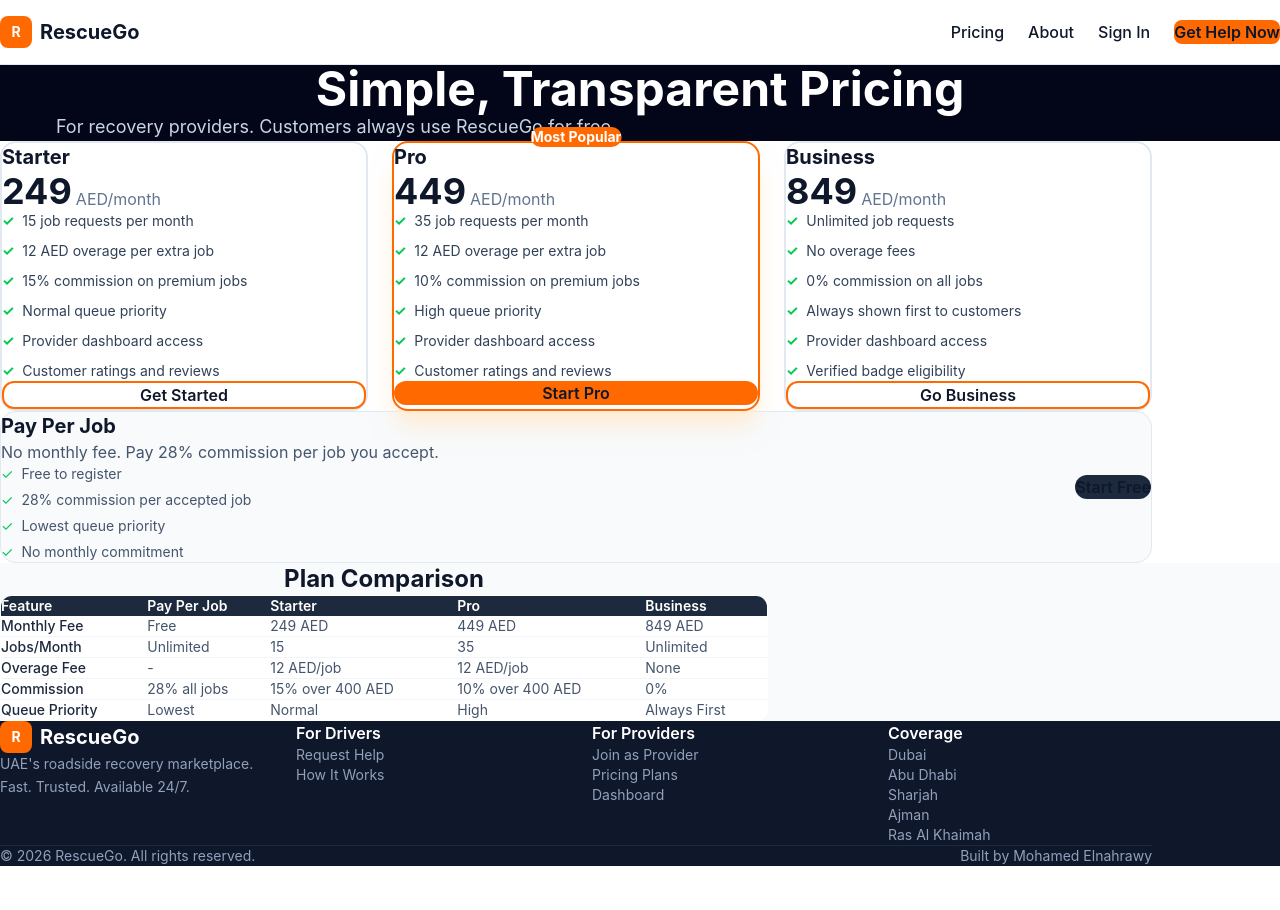
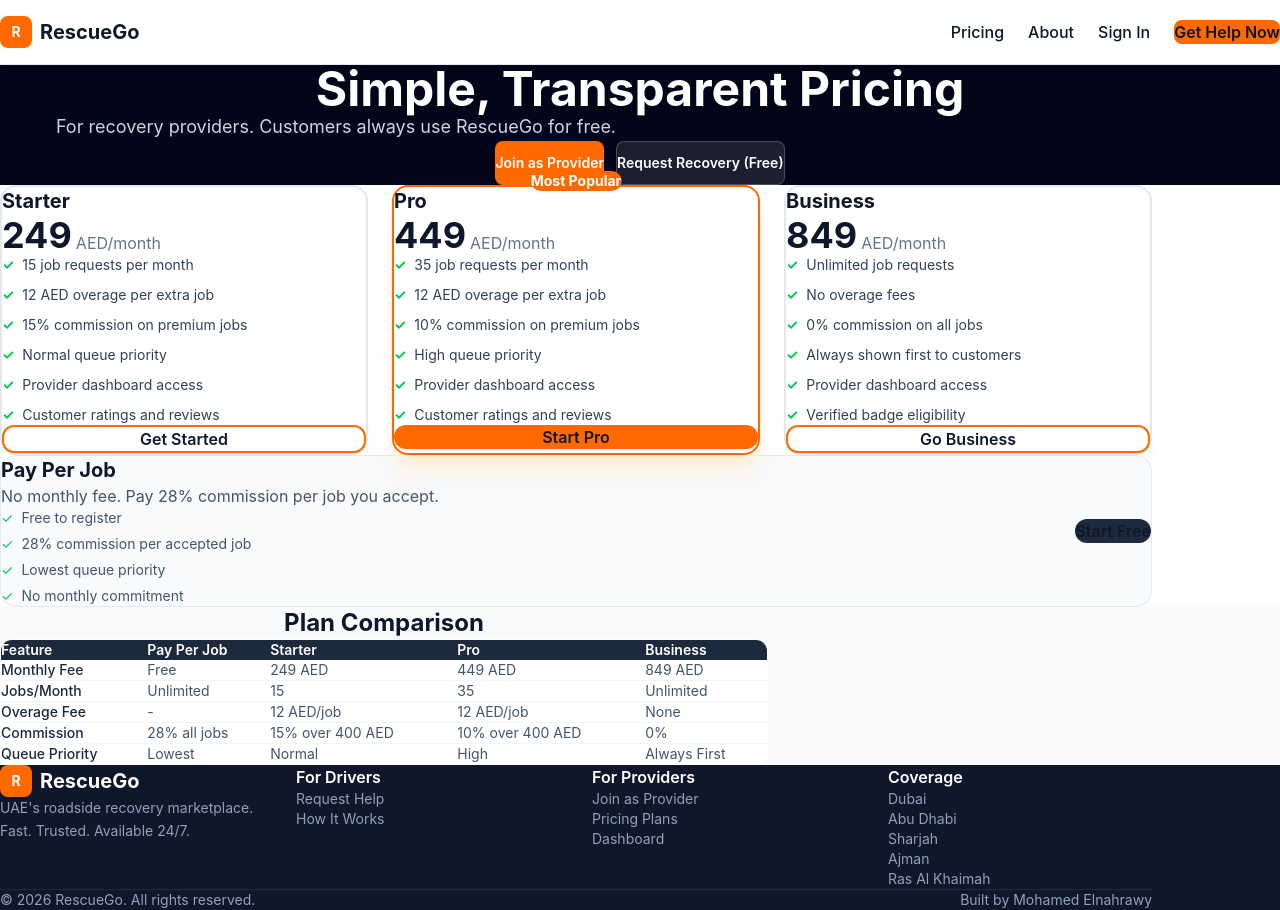
Before and after one commit to n7rawy1984/rescuego, a Next.js app: page /pricing in a window 1280 px wide. Before the commit the page ends 866 px from the top, so only its background shows below. Built offline with nearby package versions, Linux system fonts and the light colour scheme; no server answers.

Commit message:
add dual cta to pricing hero

```diff
--- a/src/app/pricing/page.tsx
+++ b/src/app/pricing/page.tsx
@@ -116,7 +116,23 @@
       <main className="pt-16">
         <section className="bg-slate-950 text-white px-4 py-16 text-center">
           <h1 className="text-3xl md:text-5xl font-bold mb-4">Simple, Transparent Pricing</h1>
-          <p className="text-slate-300 text-lg max-w-2xl mx-auto">For recovery providers. Customers always use RescueGo for free.</p>
+          <p className="text-slate-300 text-lg max-w-2xl mx-auto mb-8">
+            For recovery providers. Customers always use RescueGo for free.
+          </p>
+          <div className="flex flex-col sm:flex-row items-center justify-center gap-3">
+            <a
+              href="/provider/register"
+              className="inline-flex h-11 items-center justify-center rounded-lg bg-orange-500 px-6 text-sm font-semibold text-white transition hover:bg-orange-600"
+            >
+              Join as Provider
+            </a>
+            <a
+              href="/customer/request"
+              className="inline-flex h-11 items-center justify-center rounded-lg border border-white/20 bg-white/10 px-6 text-sm font-semibold text-white transition hover:bg-white/15"
+            >
+              Request Recovery (Free)
+            </a>
+          </div>
         </section>
 
         <section className="py-16 px-4 bg-white">
```
